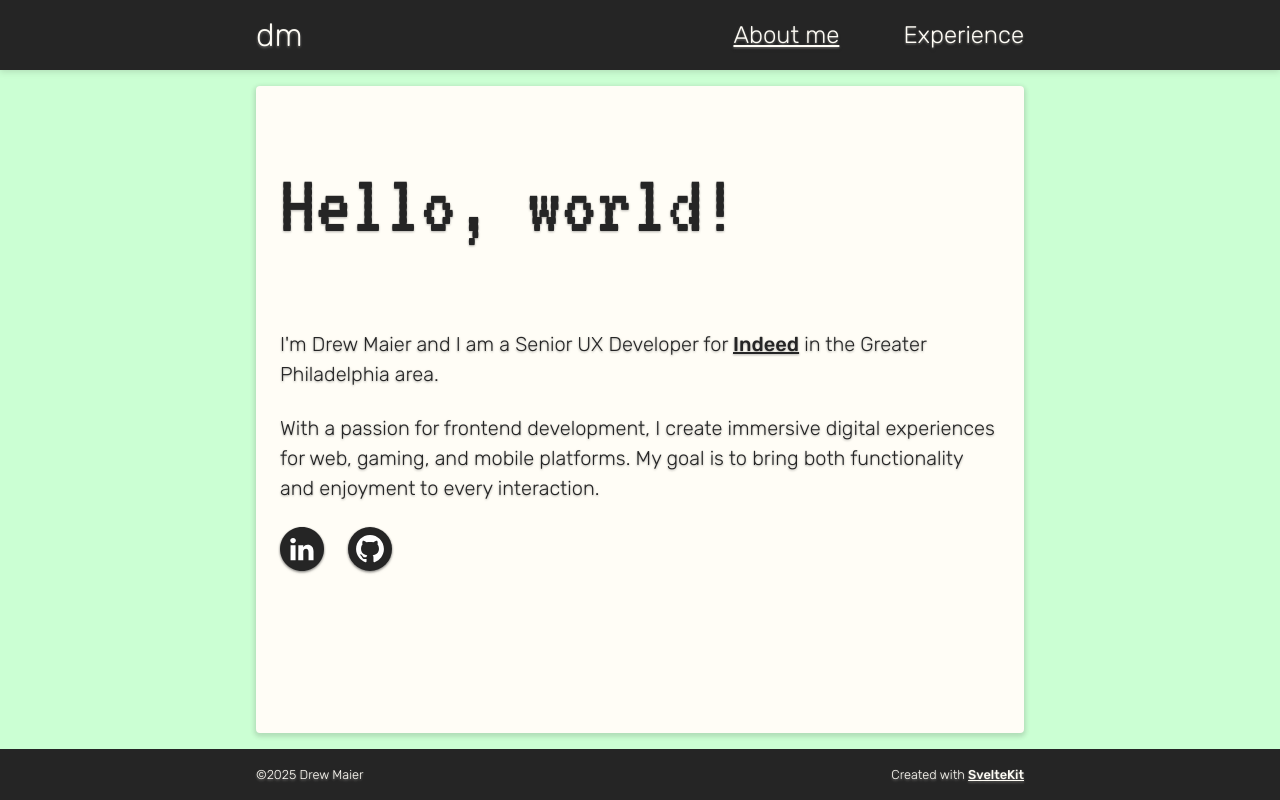
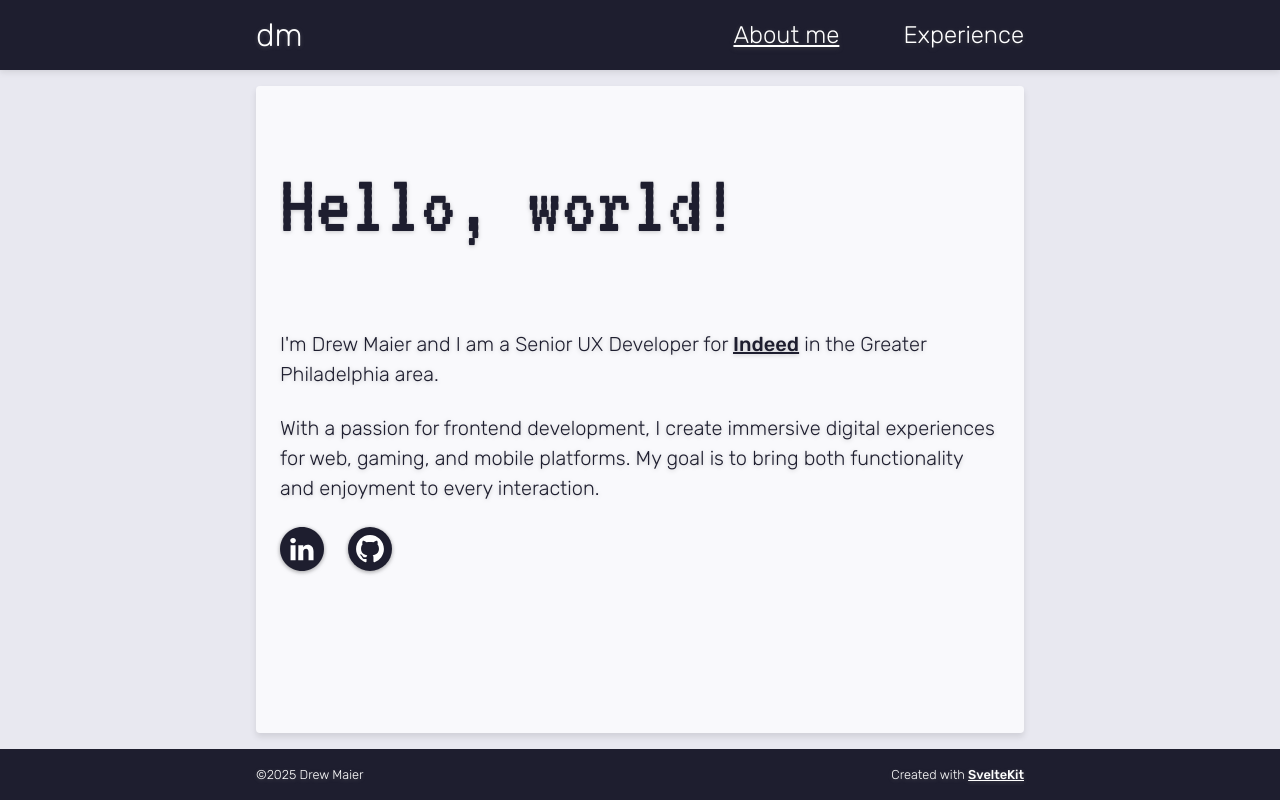
Before and after one commit to drewcmaier/portfolio, a SvelteKit app: page / in a window 1280 px wide. Built offline with nearby package versions, Linux system fonts and the light colour scheme.

Commit message:
fix: tweak color scheme

```diff
--- a/src/routes/style.css
+++ b/src/routes/style.css
@@ -5,14 +5,14 @@
 }
 
 :root {
-	--color-primary: #252525;
-	--color-secondary: #fffdf6;
-	--color-background: #cbffd3;
-	--color-inset: #f0eee6;
-	--color-text: var(--color-primary);
-	--color-text-inverse: var(--color-secondary);
-	--color-border: var(--color-primary);
-	--color-shadow: color-mix(in srgb, var(--color-primary), transparent 85%);
+	--color-primary: #1e1e2f;
+	--color-secondary: #f9f9fc;
+	--color-background: #e8e8f0;
+	--color-inset: #e0e0e5;
+	--color-text: #1e1e2f;
+	--color-text-inverse: #ffffff;
+	--color-border: #d1d1d6;
+	--color-shadow: rgba(0, 0, 0, 0.1);
 
 	--spacing-1: 0.25rem;
 	--spacing-2: 0.375rem;
@@ -47,10 +47,10 @@
 	--font-body: 'Rubik', sans-serif;
 	--font-mono: 'VT323', monospace;
 
-	--shadow-outer: 0px 2px 4px 2px var(--color-shadow);
+	--shadow-outer: 0px 4px 6px var(--color-shadow);
 	--shadow-inner: inset 0px 2px 4px var(--color-shadow);
-	--shadow-text: 0px 1px 1px color-mix(in srgb, var(--color-primary), transparent 65%);
-	--shadow-text-inverse: 0px 1px 1px color-mix(in srgb, var(--color-secondary), transparent 65%);
+	--shadow-text: 0px 1px 2px rgba(0, 0, 0, 0.2);
+	--shadow-text-inverse: 0px 1px 2px rgba(255, 255, 255, 0.2);
 
 	font-family: var(--font-body);
 	font-size: var(--font-size-1);
@@ -59,7 +59,7 @@
 
 html {
 	height: 100%;
-	background-color: var(--color-primary);
+	background-color: var(--color-background);
 }
 
 body {
@@ -67,7 +67,7 @@ body {
 	flex-direction: column;
 	height: 100%;
 	background-attachment: fixed;
-	background-color: var(--color-primary);
+	background-color: var(--color-background);
 	background-size: 100vw 100vh;
 	font-weight: var(--font-weight-normal);
 	margin: 0;
```
